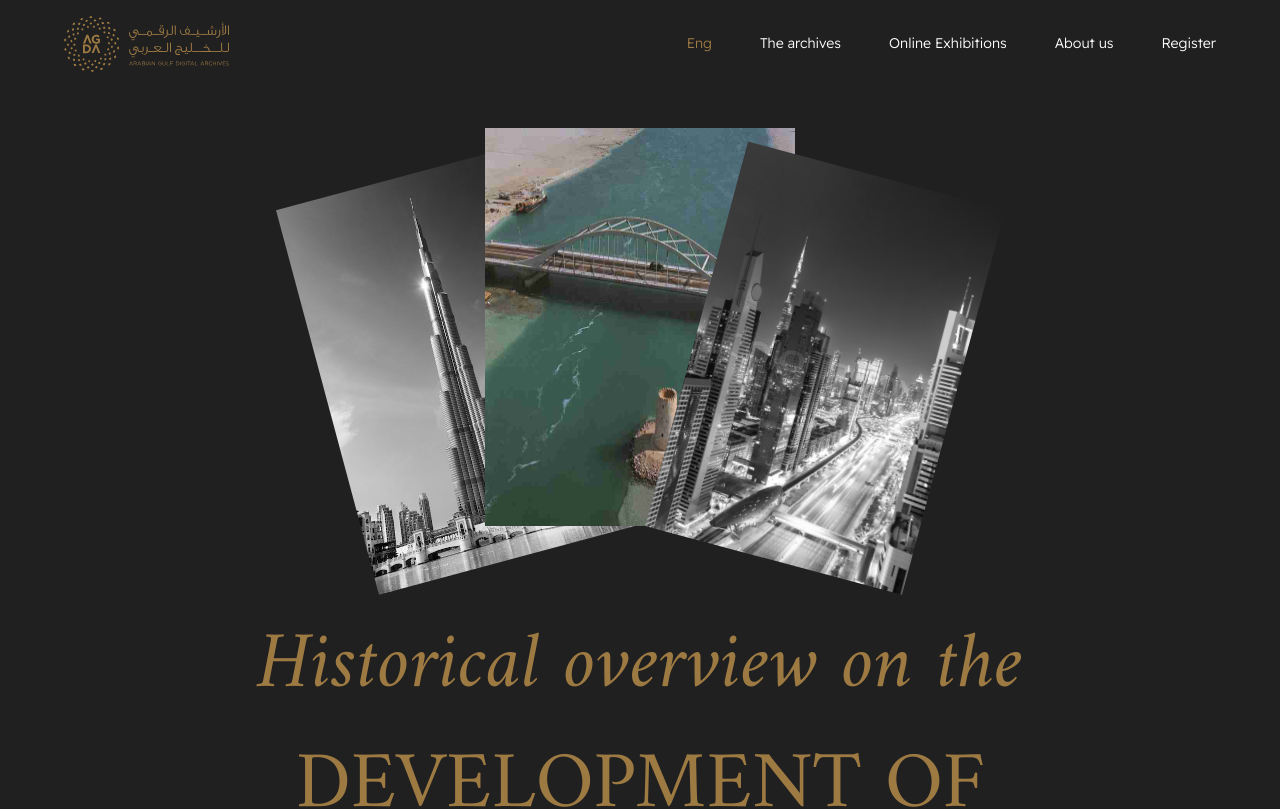
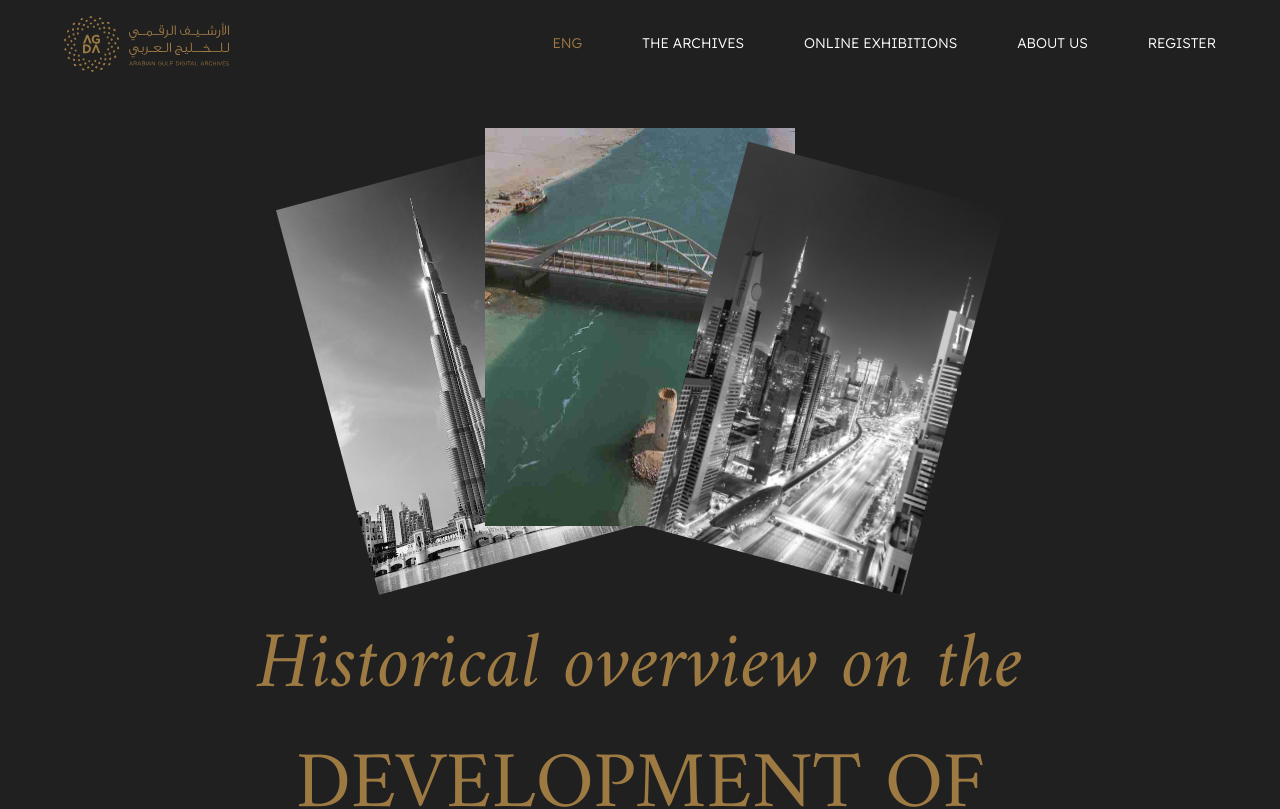
Before and after one commit to alexandermirzoyan/agda-ui-test, a React (Create React App) app: page / in a window 1280 px wide. Shown: the top 809 px of the page. Built offline with nearby package versions, Linux system fonts and the light colour scheme.

Commit message:
fix(Header): minor improvements

```diff
--- a/src/layouts/Header/index.js
+++ b/src/layouts/Header/index.js
@@ -6,11 +6,11 @@ const HEADER_PADDINGS = 'py-4 lg:ps-[54px] lg:pe-[64px] md:ps-[64px] md:pe-[64px
 export const Header = () => (
   <header className={`flex items-center justify-between ${HEADER_PADDINGS}`}>
     <img src={logo} alt='logo' className='lg:w-[242px] w-[165px]' />
-    <nav className={`${TEXT_XS} sm:block hidden`}>
-      <a className='lg:mr-14 mr-12 text-main-gold' href='#'>Eng</a>
-      <a className='lg:mr-14 mr-12' href='#'>The archives</a>
-      <a className='lg:mr-14 mr-12' href='#'>Online Exhibitions</a>
-      <a className='lg:mr-14 mr-12' href='#'>About us</a>
+    <nav className={`${TEXT_XS} uppercase sm:block hidden`}>
+      <a className='md:mr-[60px] mr-[48px] text-main-gold' href='#'>Eng</a>
+      <a className='md:mr-[60px] mr-[48px]' href='#'>The archives</a>
+      <a className='md:mr-[60px] mr-[48px]' href='#'>Online Exhibitions</a>
+      <a className='md:mr-[60px] mr-[48px]' href='#'>About us</a>
       <a href='#'>Register</a>
     </nav>
     <button className='w-[18px] block sm:hidden'>
```
